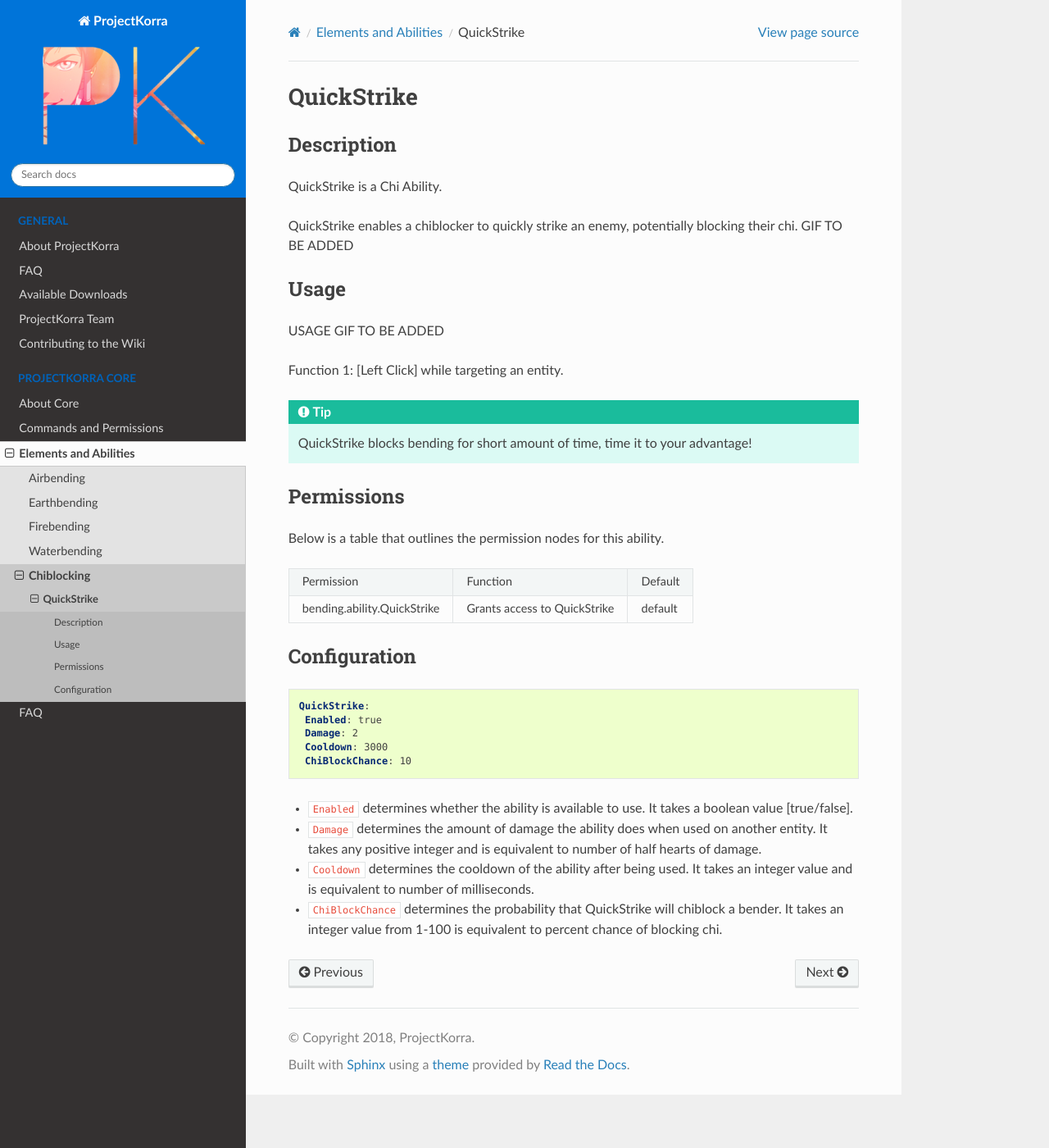
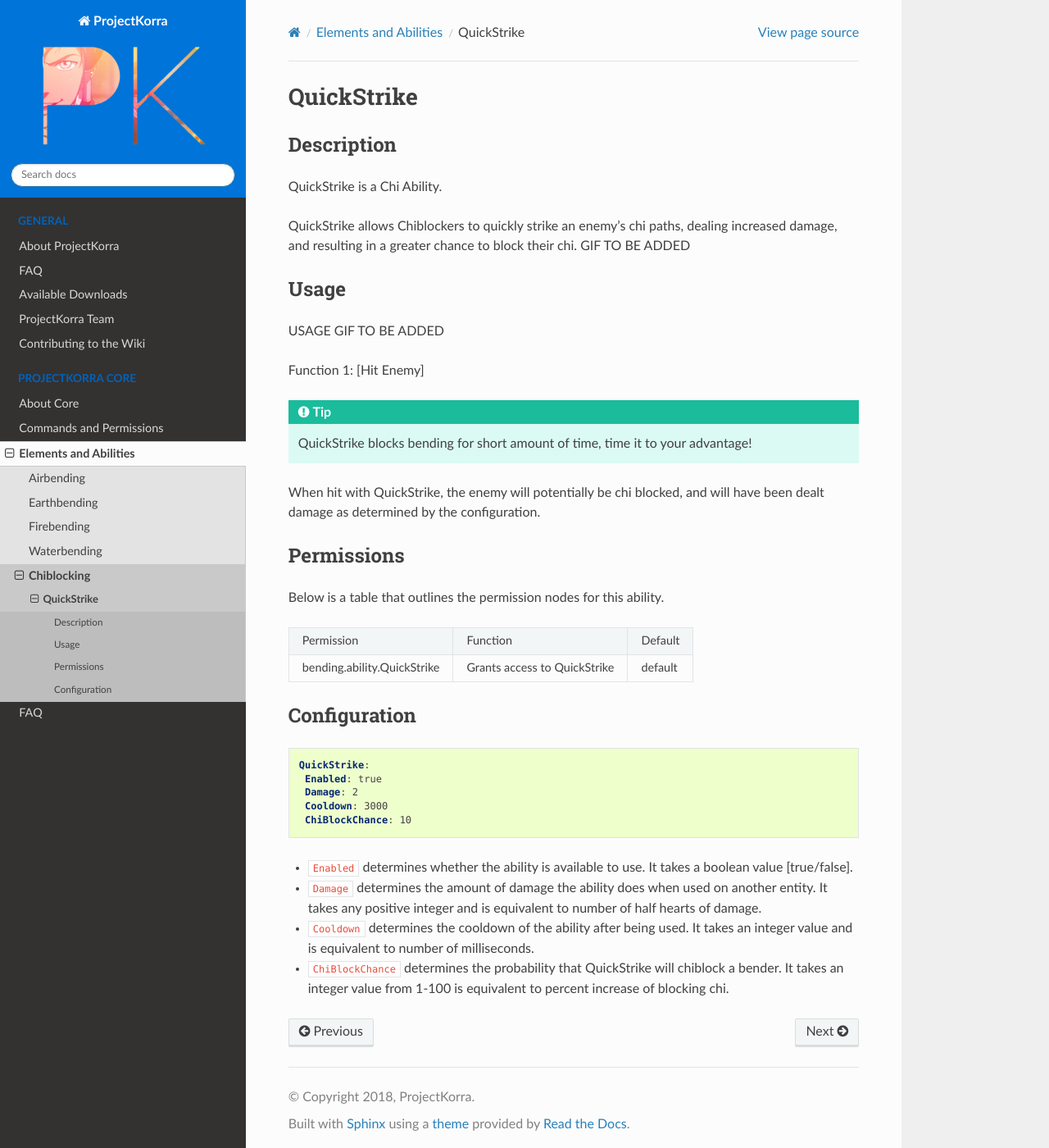
Before and after one commit to ProjectKorra/ProjectKorraWiki, a Sphinx documentation site: the page built from source/pkcore/abilitypages/chi/quickstrike.rst, in a window 1280 px wide and 1400 px high. Shown: the whole window at 82% size. Built offline with Sphinx 7.4.7 and the Read the Docs theme 2.0.0, drawn with Linux system fonts in a browser that asks for light colours.

Commit message:
Update quickstrike.rst

```diff
--- a/source/pkcore/abilitypages/chi/quickstrike.rst
+++ b/source/pkcore/abilitypages/chi/quickstrike.rst
@@ -8,7 +8,7 @@
 
 QuickStrike is a Chi Ability.
 
-QuickStrike enables a chiblocker to quickly strike an enemy, potentially blocking their chi. GIF TO BE ADDED
+QuickStrike allows Chiblockers to quickly strike an enemy's chi paths, dealing increased damage, and resulting in a greater chance to block their chi. GIF TO BE ADDED
 
 
 Usage
@@ -16,10 +16,11 @@
 
 USAGE GIF TO BE ADDED
 
-Function 1: [Left Click] while targeting an entity.
-
+Function 1: [Hit Enemy]
 
 .. tip:: QuickStrike blocks bending for short amount of time, time it to your advantage!
+
+When hit with QuickStrike, the enemy will potentially be chi blocked, and will have been dealt damage as determined by the configuration.
 
 
 Permissions
@@ -49,7 +50,7 @@
 * ``Enabled`` determines whether the ability is available to use. It takes a boolean value [true/false].
 * ``Damage`` determines the amount of damage the ability does when used on another entity. It takes any positive integer and is equivalent to number of half hearts of damage.
 * ``Cooldown`` determines the cooldown of the ability after being used. It takes an integer value and is equivalent to number of milliseconds.
-* ``ChiBlockChance`` determines the probability that QuickStrike will chiblock a bender. It takes an integer value from 1-100 is equivalent to percent chance of blocking chi.
+* ``ChiBlockChance`` determines the probability that QuickStrike will chiblock a bender. It takes an integer value from 1-100 is equivalent to percent increase of blocking chi.
 
 
 .. |ABILNAMEHERE1| figure: abilnamegif1.png
```
